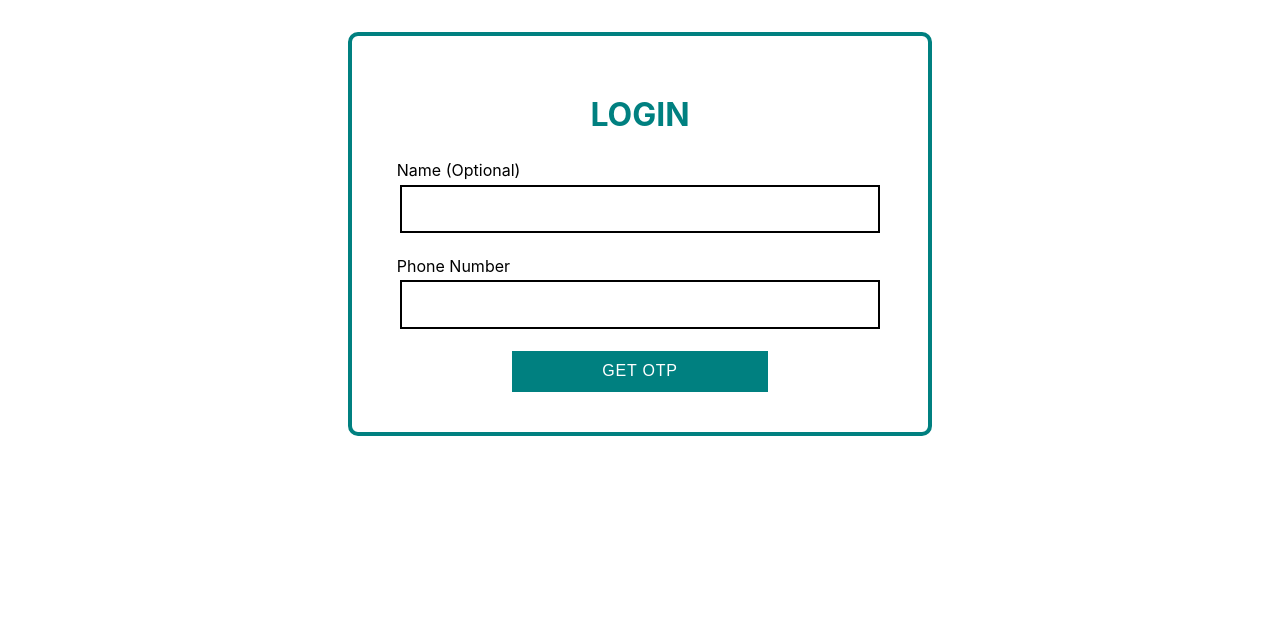
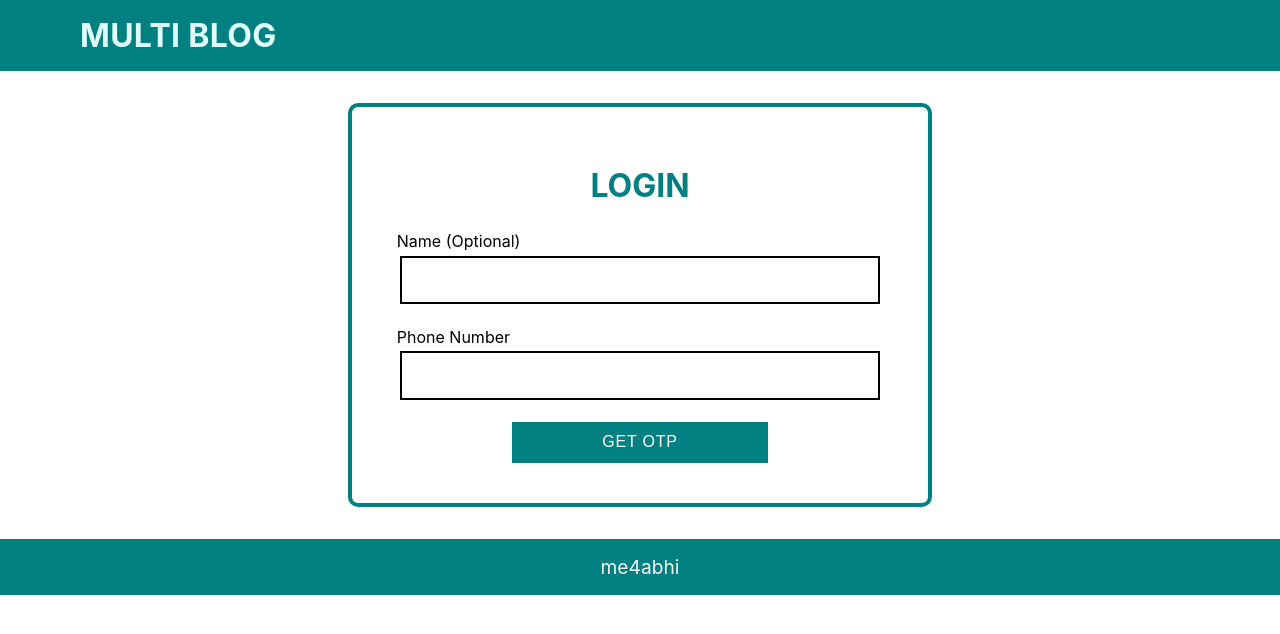
Before and after one commit to me4abhi/MULTI-BLOG, a React (Create React App) app: page / in a window 1280 px wide. Shown: the top 634 px of the page. Built offline with nearby package versions, Linux system fonts and the light colour scheme.

Commit message:
added: public_routes.js

```diff
--- a/src/App.js
+++ b/src/App.js
@@ -1,25 +1,24 @@
 import { BrowserRouter, Route, Routes } from "react-router-dom";
 import Home from "./pages/home/home";
 import Posts from "./pages/posts/posts";
-import Login from "./components/Login/Login";
 import BlogPost from "./components/BlogPost/BlogPost";
-import { useState } from "react";
 import PrivateRoutes from "./utils/PrivateRoutes";
+import PublicRoutes from "./utils/PublicRoutes";
 import CreatePost from "./components/CreatePost/CreatePost";
 
 function App() {
-  const [isAuthenticated, setIsAuthenticated] = useState(false);
-
   return (
     <div className="App">
       <BrowserRouter>
         <Routes>
-          <Route path="/" element={<Home />} />
-          <Route path="/posts" element={<Posts />} />
-          <Route path="/posts/:postId" element={<BlogPost />} />
-          <Route path="/login" element={<Login />} />
+          <Route exact path="/" element={<Home />} />
           <Route element={<PrivateRoutes />}>
-            <Route path="/create-post" element={<CreatePost />} />
+            <Route exact path="/create-post" element={<CreatePost />} />
+            <Route exact path="/posts" element={<Posts />} />
+            <Route exact path="/posts/:postId" element={<BlogPost />} />
+          </Route>
+          <Route element={<PublicRoutes />}>
+            <Route exact path="/" element={<Home />} />
           </Route>
         </Routes>
       </BrowserRouter>
--- a/src/components/Header/Header.css
+++ b/src/components/Header/Header.css
@@ -1,7 +1,7 @@
 #header {
   display: flex;
   flex-direction: row;
-  justify-content:end;
+  justify-content: end;
   gap: 1rem;
   align-items: center;
   padding: 1rem 5rem;
@@ -18,12 +18,22 @@
   cursor: default;
 }
 
-header > a, #header-title > a {
+header > a,
+#header-title > a {
   text-decoration: none;
   color: lightcyan;
+}
+
+#header-title > a {
+  cursor: default;
 }
 
 header > a:hover {
   color: white;
   text-decoration: overline;
 }
+
+header > a:active {
+  color: black;
+  text-decoration: overline;
+}
--- a/src/components/Header/Header.js
+++ b/src/components/Header/Header.js
@@ -4,24 +4,31 @@ import { Link, NavLink, useNavigate } from "react-router-dom";
 
 function Header() {
   const navigate = useNavigate();
+  let isAuthenticated = localStorage.getItem("isLoggedIn");
 
   const handleLogout = () => {
     logout();
+    navigate("/");
     localStorage.removeItem("isLoggedIn");
-    navigate("/");
   };
 
   return (
     <header id="header">
       <h1 id="header-title">
-        <Link to="/">Multi Blog</Link>
+        <Link>Multi Blog</Link>
       </h1>
-      <NavLink to="/posts">Posts</NavLink>
-      <NavLink to="/create-post">Create Post</NavLink>
-      {/* <NavLink to="/">Login</NavLink> */}
-      <NavLink to="/" onClick={handleLogout}>
-        Logout
-      </NavLink>
+
+      {isAuthenticated ? (
+        <>
+          <NavLink to="/posts">Posts</NavLink>
+          <NavLink to="/create-post">Create Post</NavLink>
+          <NavLink to="/" onClick={handleLogout}>
+            Logout
+          </NavLink>
+        </>
+      ) : (
+        <></>
+      )}
     </header>
   );
 }
--- a/src/components/Login/Login.js
+++ b/src/components/Login/Login.js
@@ -8,6 +8,8 @@ import {
   verifyLoginWithPhone,
 } from "../../services/authService";
 import { updateUserProfile } from "../../services/userProfileService";
+import Header from "../Header/Header";
+import Footer from "../Footer/Footer";
 
 function Login() {
   const [userName, setUserName] = useState("");
@@ -55,11 +57,9 @@ function Login() {
             updateUserProfile(currentUser, userName);
           }
 
-          // store login-status to local-storage
-          localStorage.setItem("isLoggedIn", "true");
-
           // redirect to "./blogs" page
           navigate("/posts");
+          localStorage.setItem("isLoggedIn", "true");
         })
         .catch((error) => {
           setResponseMessage(error.toString());
@@ -68,6 +68,8 @@ function Login() {
   };
 
   return (
+    <>
+      <Header />
       <form id="login-form" onSubmit={requestOTP}>
         <h2 id="login-title">Login</h2>
 
@@ -101,7 +103,7 @@ function Login() {
           </>
         ) : (
           <>
-          <label>One Time Password</label>
+            <label>6 Digit OTP</label>
             <input
               type="tel"
               id="otp-code"
@@ -119,6 +121,8 @@ function Login() {
         {/* Element for reCAPTCHA widget */}
         <div id="recaptcha-container"></div>
       </form>
+      <Footer />
+    </>
   );
 }
 
--- a/src/pages/home/home.js
+++ b/src/pages/home/home.js
@@ -1,9 +1,12 @@
 import Login from "../../components/Login/Login";
 import Header from "../../components/Header/Header";
 import Footer from "../../components/Footer/Footer";
+import Posts from "../posts/posts";
+
+let isAuthenticated = localStorage.getItem("isLoggedIn");
 
 function Home() {
-  return <Login />;
+  return isAuthenticated ? <Posts /> : <Login />;
 }
 
 export default Home;
--- /dev/null
+++ b/src/utils/PublicRoutes.js
@@ -0,0 +1,8 @@
+import { Navigate, Outlet } from "react-router-dom";
+
+const PrivateRoutes = () => {
+  let isAuthenticated = localStorage.getItem("isLoggedIn");
+  return isAuthenticated ? <Navigate to="/posts" /> : <Outlet />;
+};
+
+export default PrivateRoutes;
```
Lines whose indentation alone changed are shown as unchanged.
